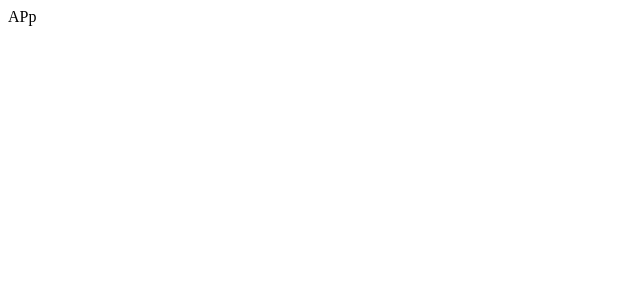
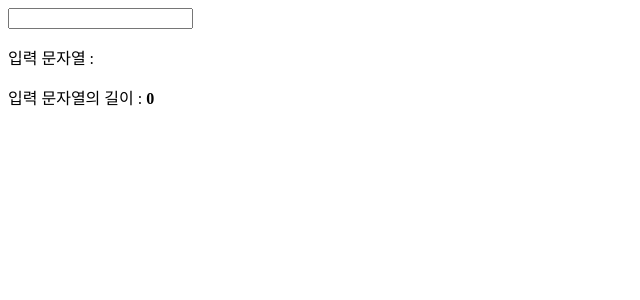
Before and after one commit to takeaways/recoil-app, a React (Create React App) app: page / in a window 1280 px wide. Shown: the top 300 px of the page, without its empty margins (0-640 px from the left). Built offline with nearby package versions, Linux system fonts and the light colour scheme.

Commit message:
[ADD] recoil 기본 사용법

```diff
--- a/src/App.tsx
+++ b/src/App.tsx
@@ -1,7 +1,9 @@
 import React from "react";
 
+import TextInput from "components/text-input/text-input.component";
+
 function App() {
-  return <div className="App">APp</div>;
+  return <TextInput />;
 }
 
 export default App;
--- /dev/null
+++ b/src/atoms/text.ts
@@ -0,0 +1,14 @@
+import { atom, selector } from "recoil";
+
+export const textState = atom({
+  key: "textState",
+  default: "",
+});
+
+export const textCount = selector({
+  key: "textCount",
+  get: ({ get }) => {
+    const text = get(textState);
+    return text.length;
+  },
+});
--- /dev/null
+++ b/src/components/text-input/text-input.component.tsx
@@ -0,0 +1,27 @@
+import React from "react";
+import { useRecoilState, useRecoilValue } from "recoil";
+
+import { textCount, textState } from "atoms/text";
+
+function TextInput() {
+  const [text, setText] = useRecoilState(textState);
+  const count = useRecoilValue(textCount);
+
+  const handleChangeText = (e: React.ChangeEvent<HTMLInputElement>) => {
+    setText(e.target.value);
+  };
+
+  return (
+    <div>
+      <input type="text" value={text} onChange={handleChangeText} />
+      <p>
+        입력 문자열 : <strong>{text}</strong>
+      </p>
+      <p>
+        입력 문자열의 길이 : <strong>{count}</strong>
+      </p>
+    </div>
+  );
+}
+
+export default TextInput;
--- a/tsconfig.json
+++ b/tsconfig.json
@@ -18,9 +18,11 @@
     "resolveJsonModule": true,
     "isolatedModules": true,
     "noEmit": true,
-    "jsx": "react-jsx"
+    "jsx": "react-jsx",
+    "baseUrl": "./src"
   },
   "include": [
     "src"
-  ]
+  ],
+  "exclude": ["node_modules"]
 }
```
Also changed, not shown: .eslintrc.js, 1 other file (tests, documents, lock files or other folders).
